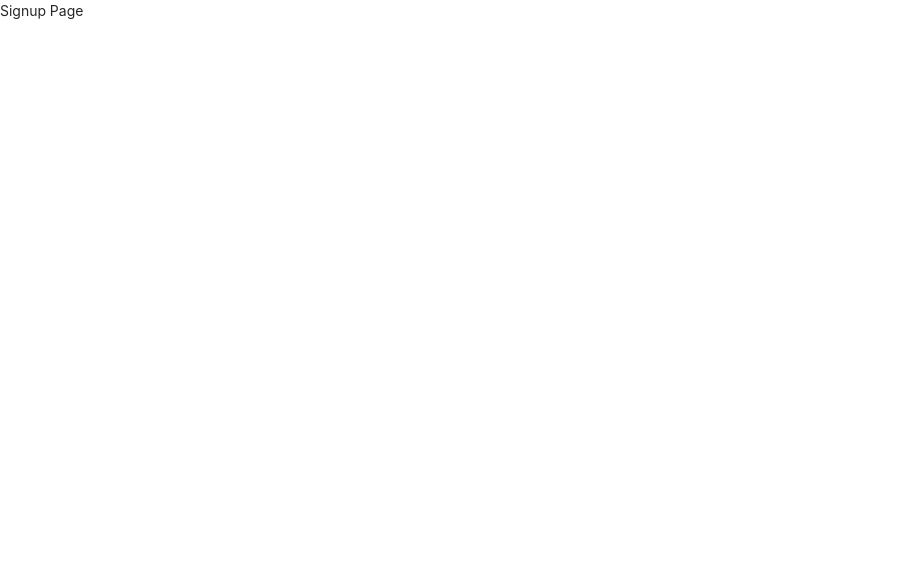
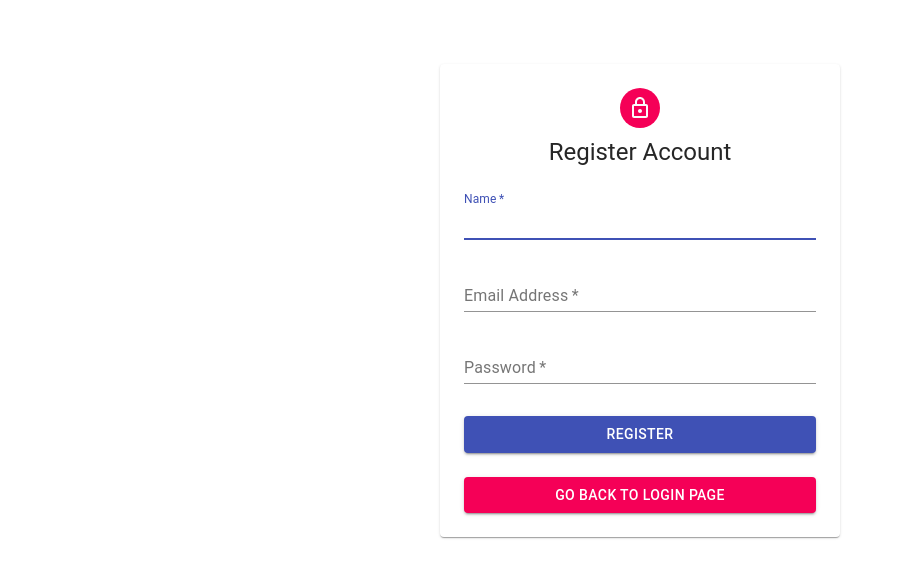
Before and after one commit to ruanshiron/x-vs-o, a React (Create React App) app: page /signup in a window 1280 px wide. Shown: the top 578 px of the page, without its empty margins (0-903 px from the left). Built offline with nearby package versions, Linux system fonts and the light colour scheme.

Commit message:
Sign up/in/out

```diff
--- a/package.json
+++ b/package.json
@@ -4,11 +4,13 @@
   "private": true,
   "dependencies": {
     "@ant-design/icons": "^4.2.1",
+    "@material-ui/core": "^4.10.1",
+    "@material-ui/icons": "^4.9.1",
     "@testing-library/jest-dom": "^4.2.4",
     "@testing-library/react": "^9.3.2",
     "@testing-library/user-event": "^7.1.2",
     "antd": "^4.3.1",
-    "firebase": "^7.14.6",
+    "firebase": "^7.15.0",
     "firebase-tools": "^8.4.1",
     "react": "^16.13.1",
     "react-dom": "^16.13.1",
--- a/src/firebaseConfig.js
+++ b/src/firebaseConfig.js
@@ -1,3 +1,6 @@
+import firebase from 'firebase/app'
+import 'firebase/auth'
+import 'firebase/firestore'
 
 const firebaseConfig = {
   apiKey: "AIzaSyAwszKnu_Fpju1PSW1fWpx-yqo6ZJrqKqs",
@@ -10,4 +13,31 @@ const firebaseConfig = {
   measurementId: "G-D01685HRGR"
 };
 
-export default firebaseConfig
+class Firebase {
+	constructor() {
+		firebase.initializeApp(firebaseConfig)
+		this.auth = firebase.auth()
+		this.db = firebase.firestore()
+	}
+
+	login(email, password) {
+		return this.auth.signInWithEmailAndPassword(email, password)
+	}
+
+	logout() {
+		return this.auth.signOut()
+	}
+
+	async register(name, email, password) {
+		await this.auth.createUserWithEmailAndPassword(email, password)
+		return this.auth.currentUser.updateProfile({
+			displayName: name
+		})
+	}
+
+	getCurrentUsername() {
+		return this.auth.currentUser && this.auth.currentUser.displayName
+	}
+}
+
+export default new Firebase()
--- a/src/index.js
+++ b/src/index.js
@@ -10,7 +10,7 @@ import 'antd/dist/antd.css';
 import firebase from 'firebase';
 import firebaseConfig from './firebaseConfig';
 
-firebase.initializeApp(firebaseConfig);
+// firebase.initializeApp(firebaseConfig);
 // Firebase
 
 ReactDOM.render(
--- a/src/pages/dashboard/index.js
+++ b/src/pages/dashboard/index.js
@@ -1,11 +1,74 @@
-import React from 'react'
+import React, { useEffect, useState } from 'react'
+import { Typography, Paper, Avatar, CircularProgress, Button } from '@material-ui/core'
+import VerifiedUserOutlined from '@material-ui/icons/VerifiedUserOutlined'
+import withStyles from '@material-ui/core/styles/withStyles'
+import firebaseConfig from '../../firebaseConfig'
+import { withRouter } from 'react-router-dom'
 
-function Dashboard() {
-  return (
-    <div>
-      Dashboard Page
-    </div>
-  )
+const styles = theme => ({
+	main: {
+		width: 'auto',
+		display: 'block', // Fix IE 11 issue.
+		marginLeft: theme.spacing.unit * 3,
+		marginRight: theme.spacing.unit * 3,
+		[theme.breakpoints.up(400 + theme.spacing.unit * 3 * 2)]: {
+			width: 400,
+			marginLeft: 'auto',
+			marginRight: 'auto',
+		},
+	},
+	paper: {
+		marginTop: theme.spacing.unit * 8,
+		display: 'flex',
+		flexDirection: 'column',
+		alignItems: 'center',
+		padding: `${theme.spacing.unit * 2}px ${theme.spacing.unit * 3}px ${theme.spacing.unit * 3}px`,
+	},
+	avatar: {
+		margin: theme.spacing.unit,
+		backgroundColor: theme.palette.secondary.main,
+	},
+	submit: {
+		marginTop: theme.spacing.unit * 3,
+	},
+})
+
+function Dashboard(props) {
+	const { classes } = props
+
+	if(!firebaseConfig.getCurrentUsername()) {
+		// not logged in
+		alert('Please login first!')
+		props.history.replace('/login')
+		return null
+	}
+
+	return (
+		<main className={classes.main}>
+			<Paper className={classes.paper}>
+				<Avatar className={classes.avatar}>
+					<VerifiedUserOutlined />
+				</Avatar>
+				<Typography component="h1" variant="h5">
+					Hello { firebaseConfig.getCurrentUsername() }
+				</Typography>
+				<Button
+					type="submit"
+					fullWidth
+					variant="contained"
+					color="secondary"
+					onClick={logout}
+					className={classes.submit}>
+					Log Out
+          		</Button>
+			</Paper>
+		</main>
+	)
+
+	async function logout() {
+		await firebaseConfig.logout()
+		props.history.push('/')
+	}
 }
 
-export default Dashboard
+export default withRouter(withStyles(styles)(Dashboard))
--- a/src/pages/login/index.js
+++ b/src/pages/login/index.js
@@ -1,11 +1,99 @@
-import React from 'react'
+import React, { useState } from 'react'
+import { Typography, Paper, Avatar, Button, FormControl, Input, InputLabel } from '@material-ui/core'
+import LockOutlinedIcon from '@material-ui/icons/LockOutlined'
+import withStyles from '@material-ui/core/styles/withStyles'
+import { Link, withRouter } from 'react-router-dom'
+import firebase from 'firebase/app'
+import firebaseConfig from '../../firebaseConfig'
 
-function Login() {
-  return (
-    <div>
-      Login Page
-    </div>
-  )
+const styles = theme => ({
+	main: {
+		width: 'auto',
+		display: 'block',
+		marginLeft: theme.spacing.unit * 3,
+		marginRight: theme.spacing.unit * 3,
+		[theme.breakpoints.up(400 + theme.spacing.unit * 3 * 2)]: {
+			width: 400,
+			marginLeft: 'auto',
+			marginRight: 'auto',
+		},
+	},
+	paper: {
+		marginTop: theme.spacing.unit * 8,
+		display: 'flex',
+		flexDirection: 'column',
+		alignItems: 'center',
+		padding: `${theme.spacing.unit * 2}px ${theme.spacing.unit * 3}px ${theme.spacing.unit * 3}px`,
+	},
+	avatar: {
+		margin: theme.spacing.unit,
+		backgroundColor: theme.palette.secondary.main,
+	},
+	form: {
+		width: '100%',
+		marginTop: theme.spacing.unit,
+	},
+	submit: {
+		marginTop: theme.spacing.unit * 3,
+	},
+});
+
+function SignIn(props) {
+	const { classes } = props
+
+	const [email, setEmail] = useState('')
+	const [password, setPassword] = useState('')
+
+	return (
+		<main className={classes.main}>
+			<Paper className={classes.paper}>
+				<Avatar className={classes.avatar}>
+					<LockOutlinedIcon />
+				</Avatar>
+				<Typography component="h1" variant="h5">
+					Sign In
+       			</Typography>
+				<form className={classes.form} onSubmit={e => e.preventDefault() && false}>
+					<FormControl margin="normal" required fullWidth>
+						<InputLabel htmlFor="email">Email Address</InputLabel>
+						<Input id="email" name="email" autoComplete="off" autoFocus value={email} onChange={e => setEmail(e.target.value)} />
+					</FormControl>
+					<FormControl margin="normal" required fullWidth>
+						<InputLabel htmlFor="password">Password</InputLabel>
+						<Input name="password" type="password" id="password" autoComplete="off" value={password} onChange={e => setPassword(e.target.value)} />
+					</FormControl>
+					<Button
+						type="submit"
+						fullWidth
+						variant="contained"
+						color="primary"
+						onClick={login}
+						className={classes.submit}>
+						Sign in
+          			</Button>
+					<Button
+						type="submit"
+						fullWidth
+						variant="contained"
+						color="secondary"
+						component={Link}
+						to="/signup"
+						className={classes.submit}>
+						Sign Up
+          			</Button>
+				</form>
+			</Paper>
+		</main>
+	)
+
+	async function login() {
+		try {
+			await firebaseConfig.login(email, password)
+			props.history.replace('/dashboard')
+		} catch(error) {
+			alert(error.message)
+		}
+	}
 }
 
-export default Login
+export default withRouter(withStyles(styles)(SignIn))
--- a/src/pages/signup/index.js
+++ b/src/pages/signup/index.js
@@ -1,11 +1,105 @@
-import React from 'react'
+import React, { useState } from 'react'
+import { Typography, Paper, Avatar, Button, FormControl, Input, InputLabel } from '@material-ui/core'
+import LockOutlinedIcon from '@material-ui/icons/LockOutlined'
+import withStyles from '@material-ui/core/styles/withStyles'
+import { Link, withRouter } from 'react-router-dom'
+import firebaseConfig from '../../firebaseConfig'
 
-function Signup() {
-  return (
-    <div>
-      Signup Page
-    </div>
-  )
+const styles = theme => ({
+	main: {
+		width: 'auto',
+		display: 'block',
+		marginLeft: theme.spacing.unit * 3,
+		marginRight: theme.spacing.unit * 3,
+		[theme.breakpoints.up(400 + theme.spacing.unit * 3 * 2)]: {
+			width: 400,
+			marginLeft: 'auto',
+			marginRight: 'auto',
+		},
+	},
+	paper: {
+		marginTop: theme.spacing.unit * 8,
+		display: 'flex',
+		flexDirection: 'column',
+		alignItems: 'center',
+		padding: `${theme.spacing.unit * 2}px ${theme.spacing.unit * 3}px ${theme.spacing.unit * 3}px`,
+	},
+	avatar: {
+		margin: theme.spacing.unit,
+		backgroundColor: theme.palette.secondary.main,
+	},
+	form: {
+		width: '100%',
+		marginTop: theme.spacing.unit,
+	},
+	submit: {
+		marginTop: theme.spacing.unit * 3,
+	},
+})
+
+function Register(props) {
+	const { classes } = props
+
+	const [name, setName] = useState('')
+	const [email, setEmail] = useState('')
+	const [password, setPassword] = useState('')
+
+	return (
+		<main className={classes.main}>
+			<Paper className={classes.paper}>
+				<Avatar className={classes.avatar}>
+					<LockOutlinedIcon />
+				</Avatar>
+				<Typography component="h1" variant="h5">
+					Register Account
+       			</Typography>
+				<form className={classes.form} onSubmit={e => e.preventDefault() && false }>
+					<FormControl margin="normal" required fullWidth>
+						<InputLabel htmlFor="name">Name</InputLabel>
+						<Input id="name" name="name" autoComplete="off" autoFocus value={name} onChange={e => setName(e.target.value)} />
+					</FormControl>
+					<FormControl margin="normal" required fullWidth>
+						<InputLabel htmlFor="email">Email Address</InputLabel>
+						<Input id="email" name="email" autoComplete="off" value={email} onChange={e => setEmail(e.target.value)}  />
+					</FormControl>
+					<FormControl margin="normal" required fullWidth>
+						<InputLabel htmlFor="password">Password</InputLabel>
+						<Input name="password" type="password" id="password" autoComplete="off" value={password} onChange={e => setPassword(e.target.value)}  />
+					</FormControl>
+
+					<Button
+						type="submit"
+						fullWidth
+						variant="contained"
+						color="primary"
+						onClick={onRegister}
+						className={classes.submit}>
+						Register
+          			</Button>
+
+					<Button
+						type="submit"
+						fullWidth
+						variant="contained"
+						color="secondary"
+						component={Link}
+						to="/login"
+						className={classes.submit}>
+						Go back to Login Page
+          			</Button>
+				</form>
+			</Paper>
+		</main>
+	)
+
+	async function onRegister() {
+		try {
+			await firebaseConfig.register(name, email, password)
+			props.history.replace('/dashboard')
+		} catch(error) {
+			alert(error.message)
+		}
+	}
 }
 
-export default Signup
+export default withRouter(withStyles(styles)(Register))
```
Also changed, not shown: 2 other files (tests, documents, lock files or other folders).
